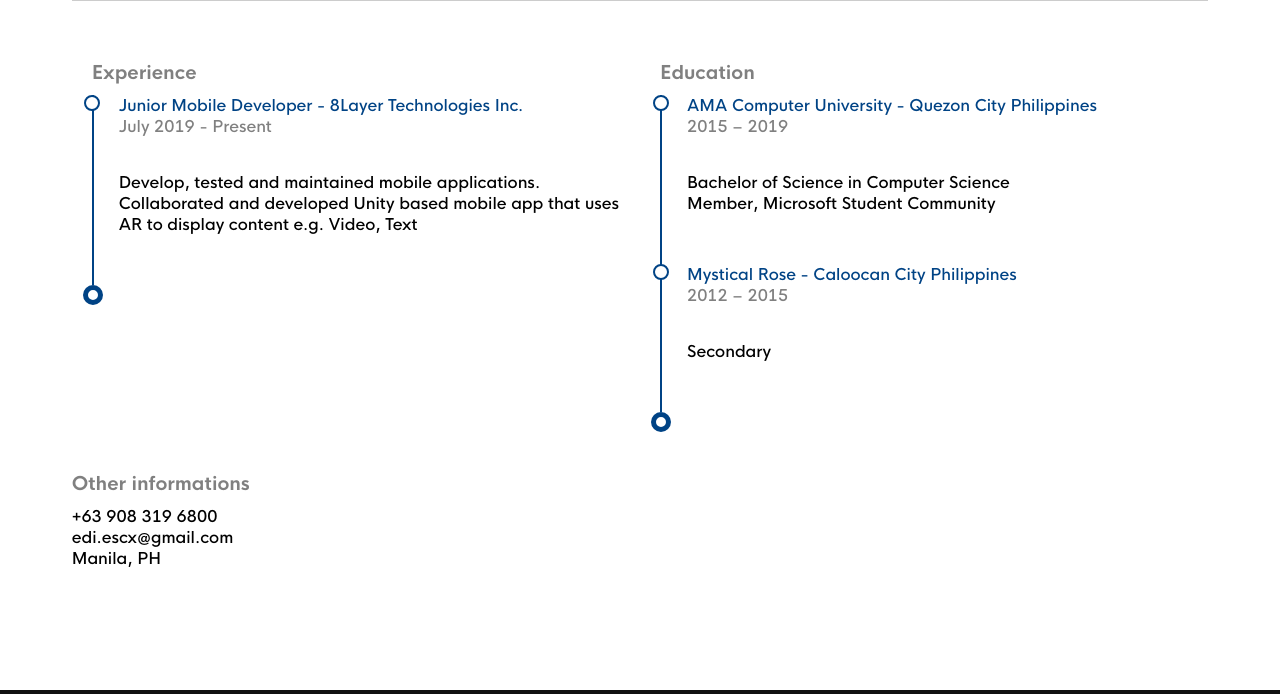
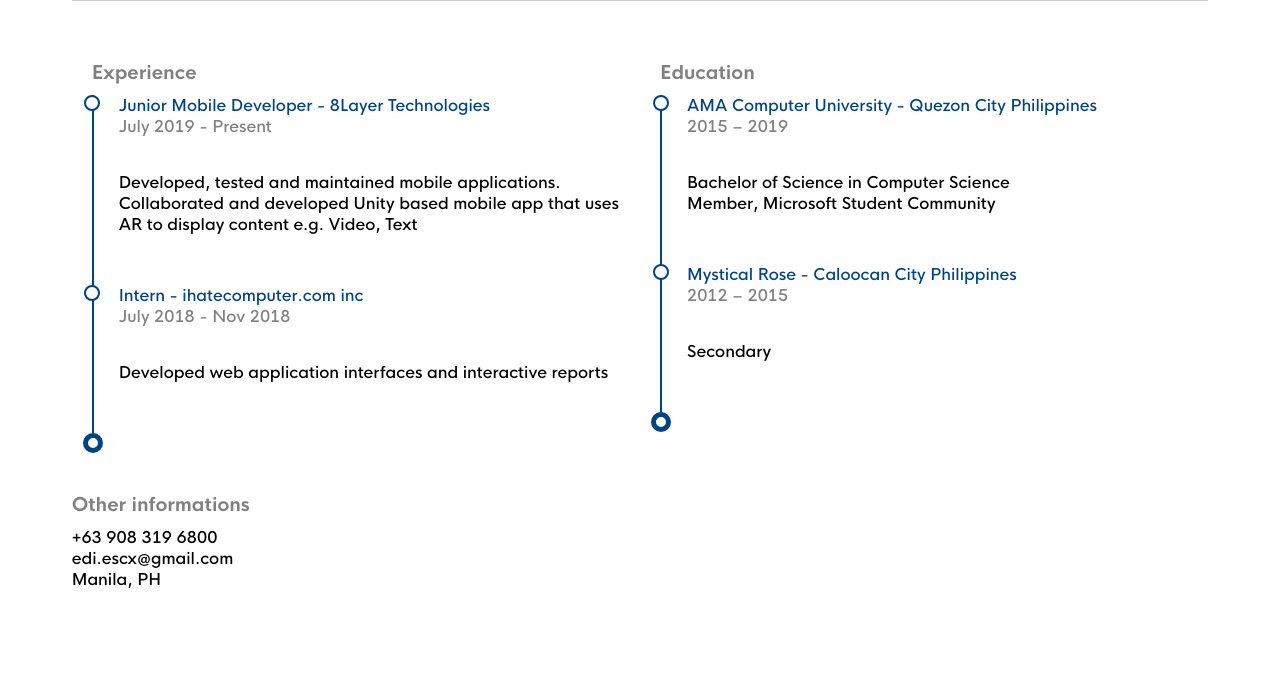
Before and after one commit to edisonesc/portfolio-v1, a plain HTML site: page index.html in a window 1280 px wide. Shown: the part 1999-2693 px from the top of the page. Drawn offline with Linux system fonts and the light colour scheme.

Commit message:
[refactor] update exp

```diff
--- a/index.html
+++ b/index.html
@@ -160,11 +160,18 @@
                     <div class="col">
                         <h3 id="header">Experience</h3>
                         <div class="list-block">
-                            <p id="title">Junior Mobile Developer - 8Layer  Technologies Inc.</p>
+                            <p id="title">Junior Mobile Developer - 8Layer  Technologies</p>
                             <p id="duration">July 2019 - Present</p>
                             <div class="description">
-                                <p>Develop, tested and maintained mobile applications.</p>
+                                <p>Developed, tested and maintained mobile applications.</p>
                                 <p>Collaborated and developed Unity based mobile app that uses AR to display content e.g. Video, Text</p>
+                            </div>
+                        </div>
+                        <div class="list-block">
+                            <p id="title">Intern - ihatecomputer.com inc</p>
+                            <p id="duration">July 2018 - Nov 2018</p>
+                            <div class="description">
+                                <p>Developed web application interfaces and interactive reports</p>
                             </div>
                         </div>
                         <div class="list-block-start">
```
